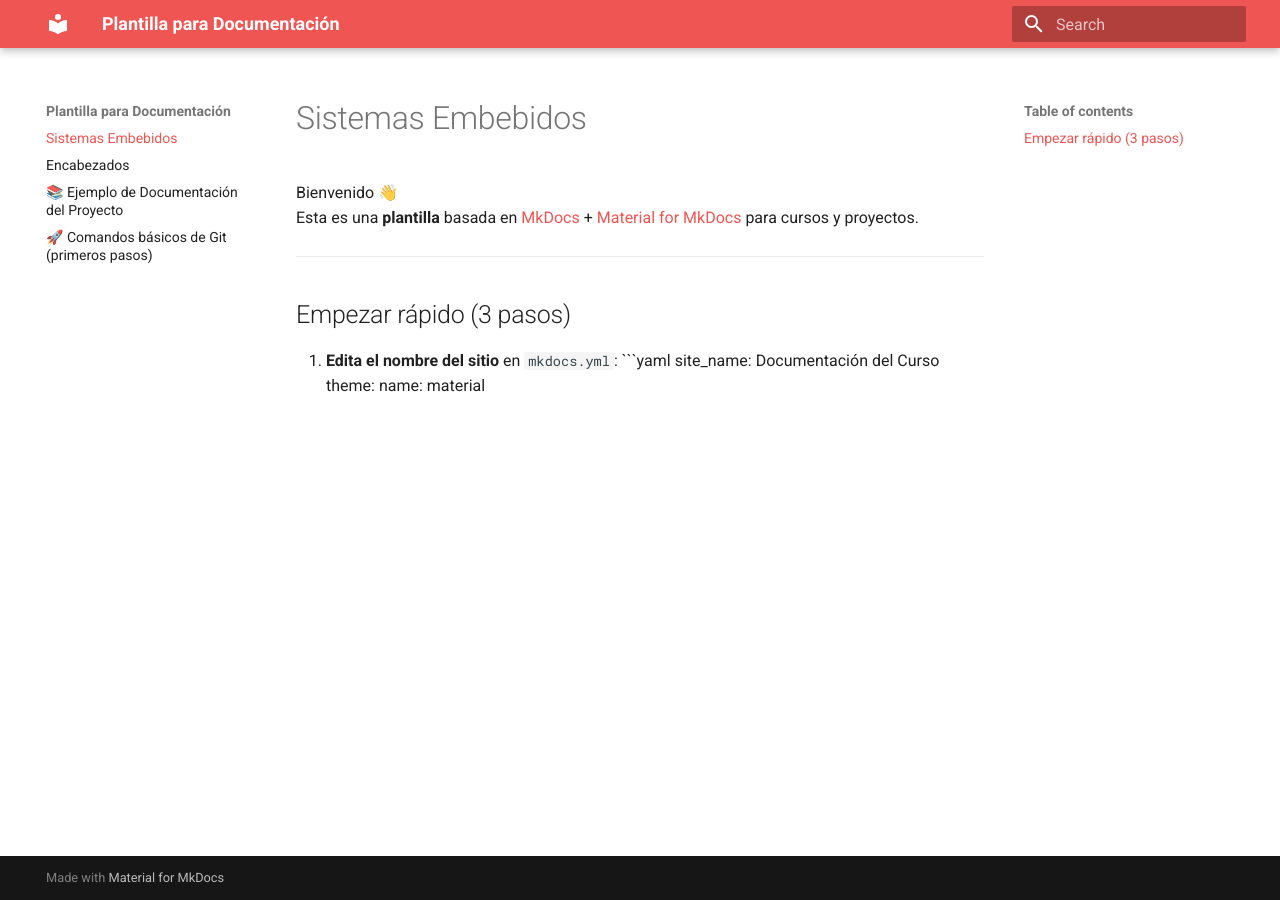
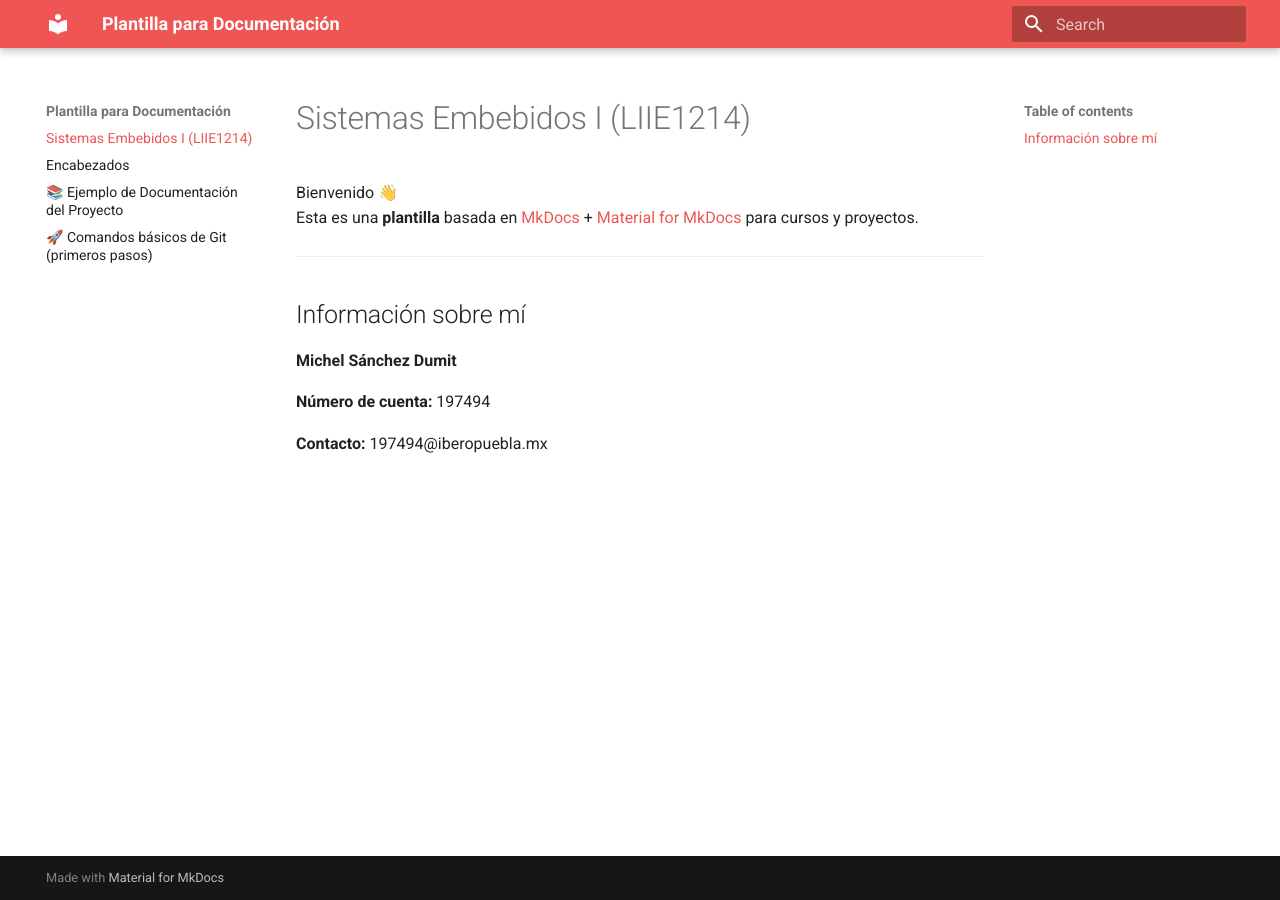
Before and after one commit to MichelSDumit/Sistemas-Embebidos---Michel, an MkDocs documentation site: the page built from docs/index.md, in a window 1280 px wide. Built offline with MkDocs 1.6.1 and Material for MkDocs 9.7.7, drawn with Linux system fonts in a browser that asks for light colours.

Commit message:
titulo e información

````diff
--- a/docs/index.md
+++ b/docs/index.md
@@ -1,14 +1,14 @@
-# Sistemas Embebidos
+# Sistemas Embebidos I (LIIE1214)
 
 Bienvenido 👋
 Esta es una **plantilla** basada en [MkDocs](https://www.mkdocs.org/) + [Material for MkDocs](https://squidfunk.github.io/mkdocs-material/) para cursos y proyectos.
 
 ---
 
-## Empezar rápido (3 pasos)
+## Información sobre mí
 
-1. **Edita el nombre del sitio** en `mkdocs.yml`:
-   ```yaml
-   site_name: Documentación del Curso
-   theme:
-     name: material
+**Michel Sánchez Dumit**
+
+**Número de cuenta:** 197494
+
+**Contacto:** 197494@iberopuebla.mx
````
